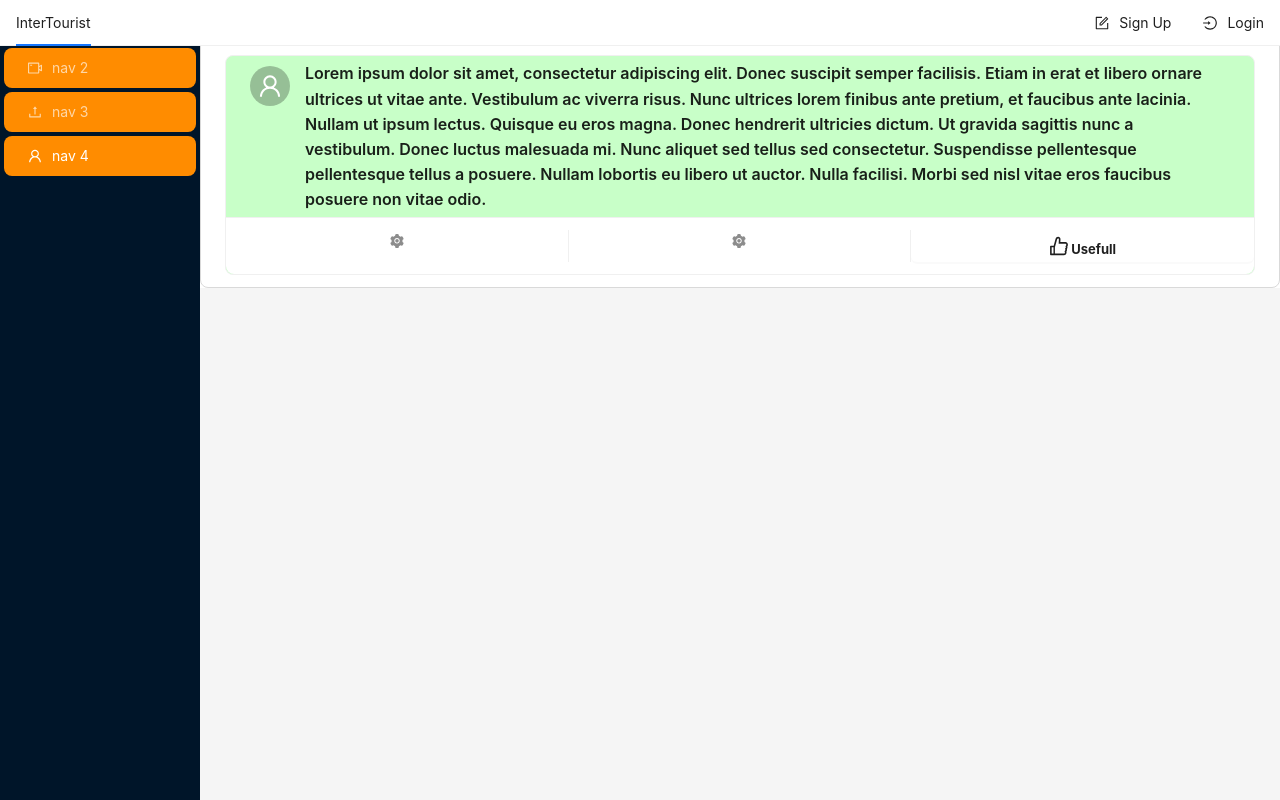
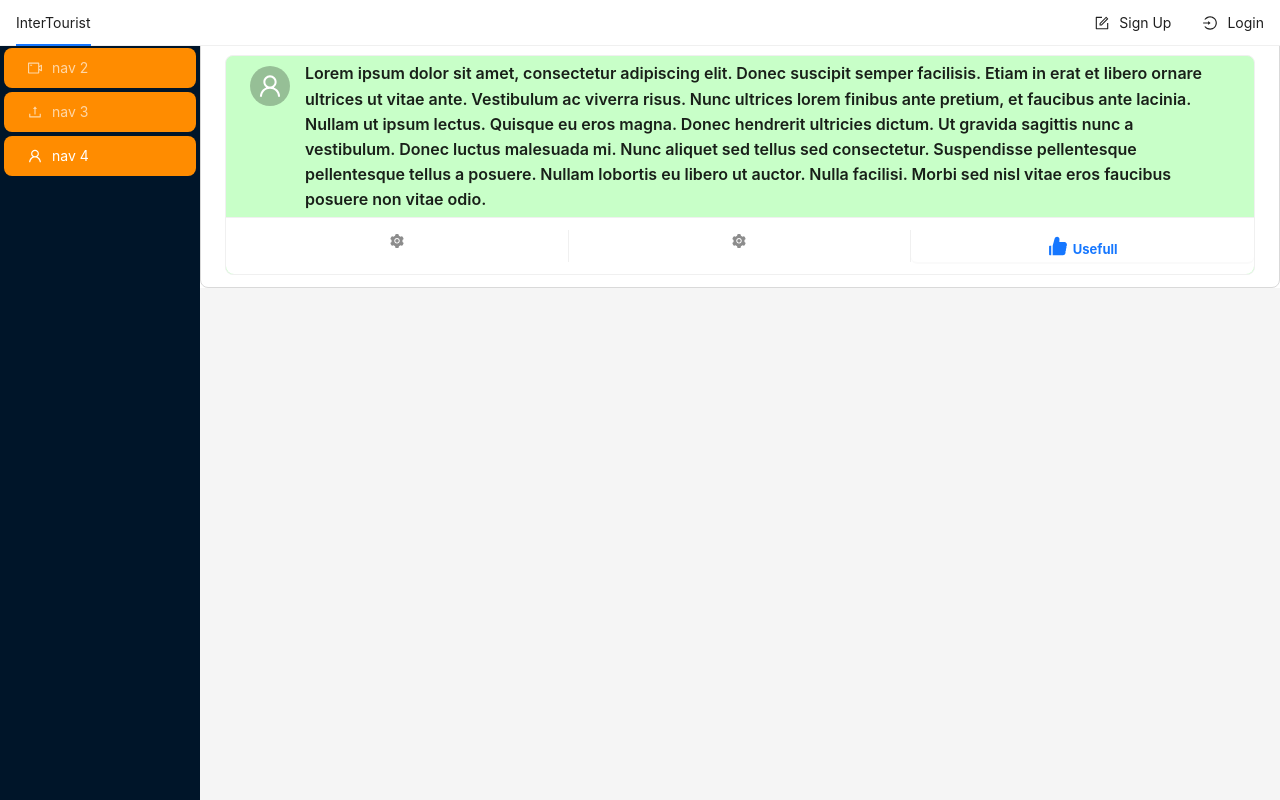
Before and after one commit to tcivie/project_management_frontend, a React (Create React App) app: page /chat in a window 1280 px wide. Both pictures are taken after a click on the button "Usefull". Built offline with nearby package versions, Linux system fonts and the light colour scheme; what pigeon-maps would draw is missing.

Commit message:
Fixed toggle button

```diff
--- a/src/components/Chat/Post.js
+++ b/src/components/Chat/Post.js
@@ -5,15 +5,31 @@ import {
   Button, Tooltip, Card, Avatar,
 } from 'antd';
 import {
-  AimOutlined, LikeOutlined, SettingFilled, UserOutlined,
+  AimOutlined, LikeFilled, LikeOutlined, SettingFilled, UserOutlined,
 } from '@ant-design/icons';
 import { setGeolocation } from '../../redux/actions/userActions';
 import { reversePoint } from '../../utils/unicodeToEmoji';
+import ToggleIcon from './chatComponents/toggleIcon';
 
 function Post({
   msgID, content, userImageUrl, comments, location, isUsefull,
 }) {
   const [usefull, setUsefull] = useState(isUsefull || false);
+  const usefullButton = (
+    <ToggleIcon
+      baseIcon={<LikeOutlined style={{ fontSize: '20px', marginRight: 2 }} />}
+      toggledIcon={<LikeFilled style={{ color: '#1677ff', fontSize: '20px', marginRight: 2 }} />}
+      text="Usefull"
+      buttonStyle={{
+        fontWeight: 'bold',
+        //   color: ('rgb(52,119,255)'),
+        display: 'block',
+        width: '100%',
+        border: 'none',
+        fontSize: '13px',
+      }}
+    />
+  );
   const handleUsefullClick = () => {
     setUsefull((oldValue) => !oldValue);
   };
@@ -46,21 +62,7 @@ function Post({
         actions={[
           <SettingFilled key="setting" />,
           <SettingFilled key="edit" />,
-          <Button
-            onClick={handleUsefullClick}
-            style={{
-              fontWeight: 'bold',
-              //   color: ('rgb(52,119,255)'),
-              display: 'block',
-              width: '100%',
-              border: 'none',
-              fontSize: '13px',
-            }}
-          >
-            <LikeOutlined key="ellipsis" style={{ fontSize: '20px', marginRight: 2 }} />
-            Usefull
-          </Button>,
-
+          usefullButton,
         ]}
       />
     </div>
--- a/src/components/Chat/chatComponents/toggleIcon.js
+++ b/src/components/Chat/chatComponents/toggleIcon.js
@@ -1,8 +1,8 @@
 import { Button } from 'antd';
-import { useState } from 'react';
+import { useEffect, useState } from 'react';
 
 function ToggleIcon({
-  baseIcon, toggledIcon, text, iconClicked,
+  baseIcon, toggledIcon, text, iconClicked, buttonStyle,
 }) {
   const [toggled, SetToggled] = useState(false);
   const handleClick = () => {
@@ -11,7 +11,9 @@ function ToggleIcon({
   };
 
   return (
-    <Button onClick={handleClick}> {toggled ? toggledIcon : baseIcon} {text}</Button>
+    <Button style={{ ...buttonStyle, color: toggled ? '#1677ff' : 'black' }} onClick={handleClick}>
+      {toggled ? toggledIcon : baseIcon} {text}
+    </Button>
   );
 }
 
```
